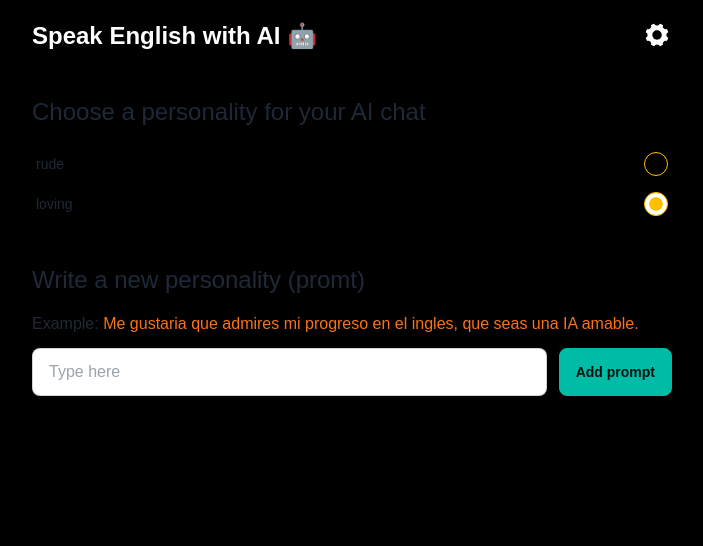
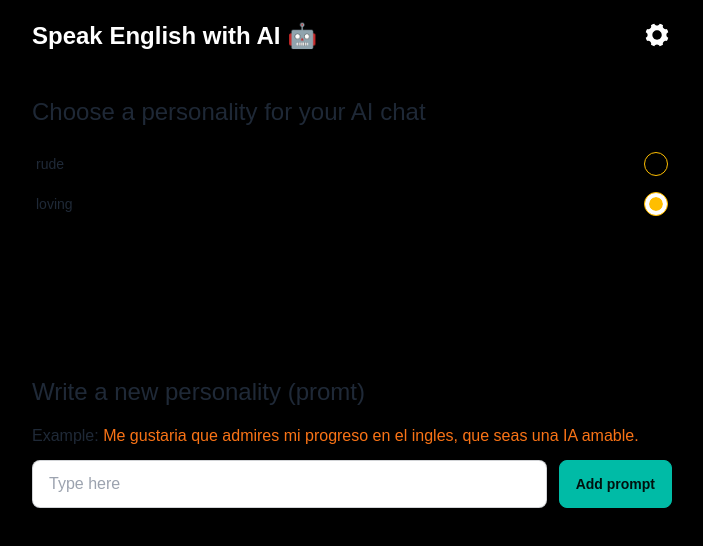
Before and after one commit to EduardoHead18/talk-to-me-ai, a Next.js app: page /configuration-prompt in a window 1280 px wide. Shown: the top 546 px of the page, without its empty margins (288-991 px from the left). Built offline with nearby package versions, Linux system fonts and the light colour scheme; a web font is replaced by a local one.

Commit message:
fix: add an id to the list of prompt, also change the design of how the prompts are displayed so that the list can be scrolled

```diff
--- a/src/app/configuration-prompt/page.tsx
+++ b/src/app/configuration-prompt/page.tsx
@@ -5,15 +5,17 @@ import { Modal } from "../component/reusable/Modal";
 
 let initialPromptList: IPromptList[] = [
   {
+    id: 1,
     name: "rude",
     promt:
       "You are my friendly chat buddy. Please respond in casual English and be a bit rude.",
   },
   {
+    id:2,
     name: "loving",
     promt:
       "You are my friendly chat buddy. Please respond in casual English and be a bit rude.",
-  },
+  }
 ];
 
 function ConfigurationPromptPage() {
@@ -55,6 +57,7 @@ function ConfigurationPromptPage() {
     setPromptList((list) => [
       ...list,
       {
+        id:promptList.length + 1,
         name: newPrompt,
         promt: newPrompt,
       },
@@ -77,14 +80,14 @@ function ConfigurationPromptPage() {
 
 
   return (
-    <div className="h-screen pt-24 bg-black">
+    <div className="h-screen pt-24 bg-black ">
       <h1 className="md:text-2xl font-medium mr-4 mb-4">
         Choose a personality for your AI chat
       </h1>
 
-      <div className="mb-10">
-        {promptList.map((item, index) => (
-          <div key={index} className="form-control">
+      <div className="mb-10 h-48 overflow-y-auto">
+        {promptList.map((item) => (
+          <div key={item.id} className="form-control">
             <label className="label cursor-pointer">
               <span className="label-text">{item.name}</span>
               <input
--- a/src/app/utils/interface/IConfigurationPromptPage.ts
+++ b/src/app/utils/interface/IConfigurationPromptPage.ts
@@ -1,4 +1,5 @@
 interface IPromptList {
+    id: number;
     name: string;
     promt: string;
   }
```
